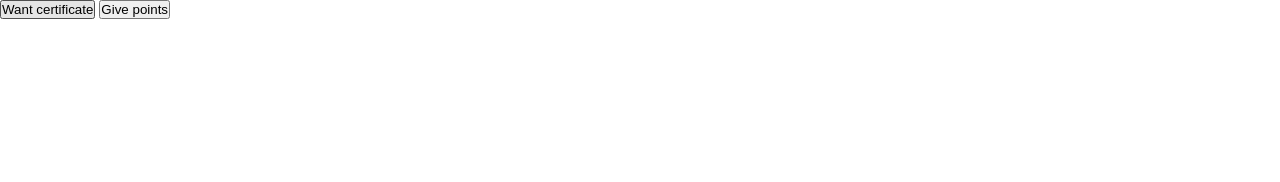
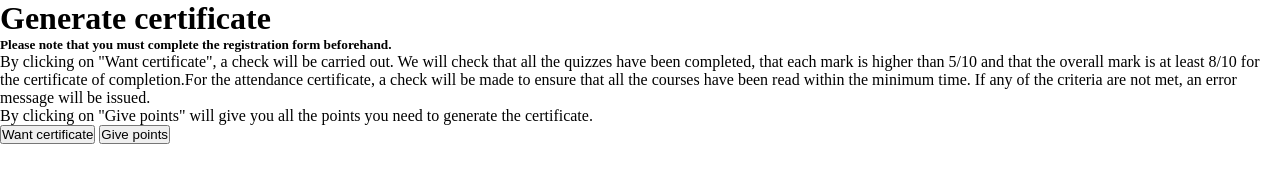
Before and after one commit to Xeone971/Certificate, a website with bundled scripts: page html/approbation.html in a window 1280 px wide. Built offline with nearby package versions, Linux system fonts and the light colour scheme.

Commit message:
add info

```diff
--- a/html/approbation.html
+++ b/html/approbation.html
@@ -14,17 +14,13 @@ Modified By: Lucca COLLAS
 <head>
     <meta charset="UTF-8">
     <meta name="viewport" content="width=device-width, initial-scale=1.0">
-    <title>Document</title>
-    <!-- <script src="../node_modules/es6-promise/dist/es6-promise.auto.min.js"></script>
-    <script src="../node_modules/jspdf/dist/jspdf.min.js"></script>
-    <script src="../node_modules/html2canvas/dist/html2canvas.min.js"></script>
-    <script src="../node_modules/html2pdf.js/dist/html2pdf.js"></script> -->
-
-    <!-- <script src="https://cdnjs.cloudflare.com/ajax/libs/es6-promise/4.2.8/es6-promise.min.js"></script>
-    <script src="https://cdnjs.cloudflare.com/ajax/libs/jspdf/2.5.1/jspdf.umd.min.js"></script>
-    <script src="https://cdnjs.cloudflare.com/ajax/libs/html2canvas/1.4.1/html2canvas.min.js"></script>
-    <script src="https://cdnjs.cloudflare.com/ajax/libs/html2pdf.js/0.8.0/html2pdf.bundle.min.js"></script> -->
-
+    <title>Generate certificate</title>
+    <h1>Generate certificate</h1>
+    <h5>Please note that you must complete the registration form beforehand.</h5>
+    <p>By clicking on "Want certificate", a check will be carried out. We will check that all the quizzes have been completed, that each mark is higher than 5/10 and that the overall mark is at
+         least 8/10 for the certificate of completion.For the attendance certificate, a check will be made to ensure that all the courses have been read within the minimum time. If any of the criteria
+         are not met, an error message will be issued.</p>
+         <p>By clicking on "Give points" will give you all the points you need to generate the certificate.</p>
     <script src="https://cdnjs.cloudflare.com/ajax/libs/html2pdf.js/0.10.1/html2pdf.bundle.min.js" integrity="sha512-GsLlZN/3F2ErC5ifS5QtgpiJtWd43JWSuIgh7mbzZ8zBps+dvLusV+eNQATqgA/HdeKFVgA5v3S/cIrLF7QnIg==" crossorigin="anonymous" referrerpolicy="no-referrer"></script>
 
     <script src="https://cdnjs.cloudflare.com/ajax/libs/crypto-js/4.2.0/crypto-js.min.js"></script>
```
